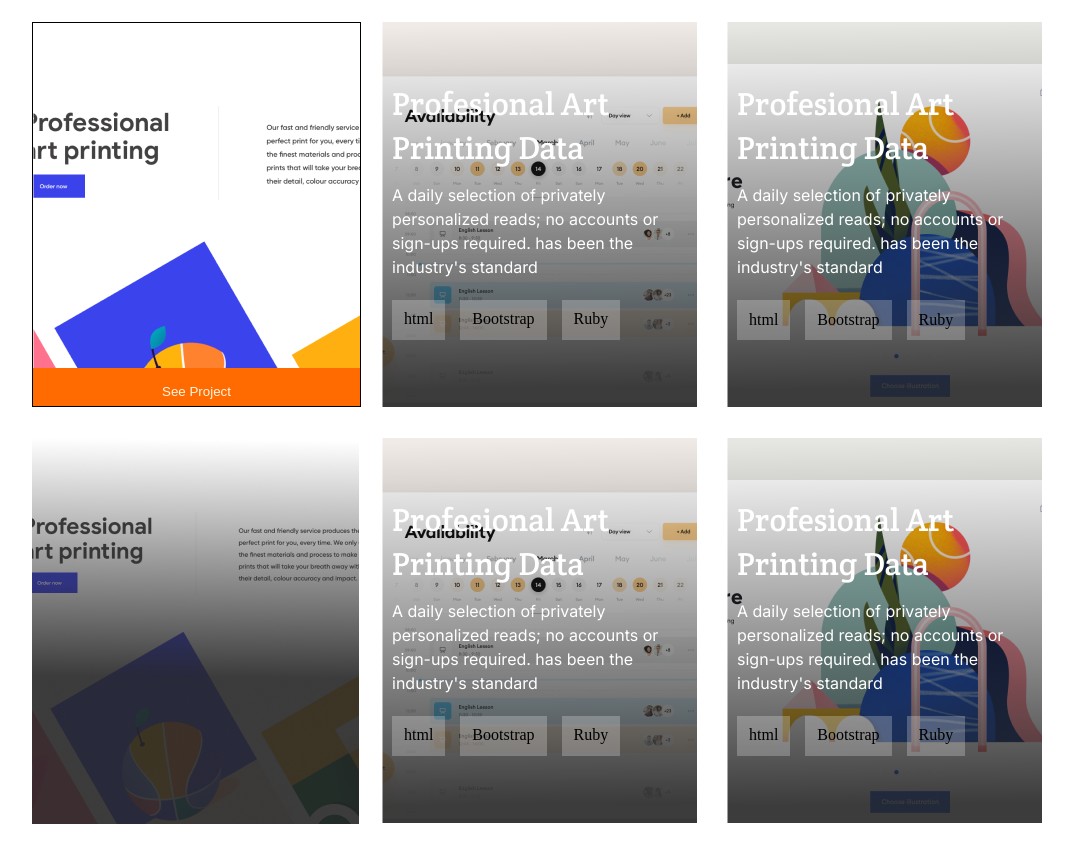
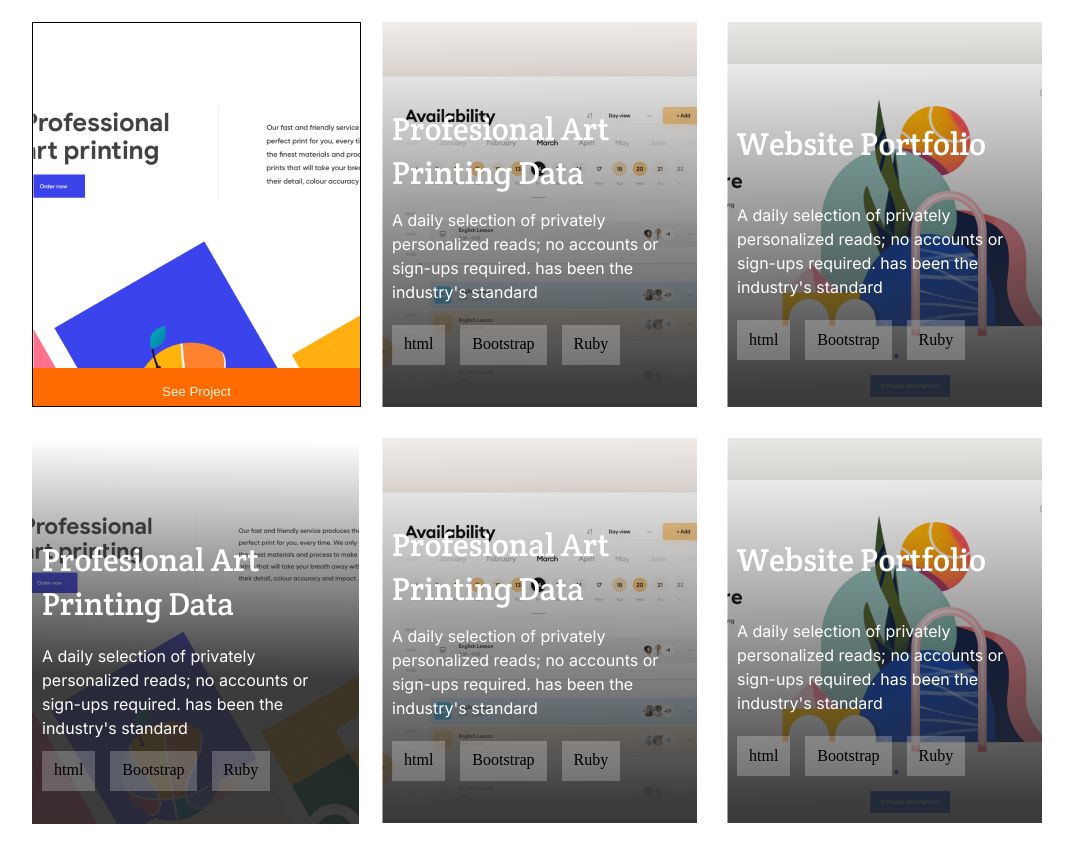
Before and after one commit to 3nityGitHub/Mobile-portfolio-setup, a website: page index.html in a window 1280 px wide. Shown: the part 1560-2401 px from the top of the page, without its empty margins (117-1190 px from the left). Drawn offline with Linux system fonts and the light colour scheme.

Commit message:
"Adjust index.html and style.css file"

```diff
--- a/index.html
+++ b/index.html
@@ -77,6 +77,7 @@
 
    <div class="second_project">
     <h3 class="second_project_title">Profesional Art Printing Data</h3>
+    <h3 class="second_project_dtitle">Website Portfolio</h3>
     <p class="second_project_content">A daily selection of privately personalized reads; no accounts or sign-ups required. has been the industry's standard</p>
     <ul class="second_project_skill_list flex">
       <li class="second_project_skills flex">html</li>
@@ -115,24 +116,24 @@
 
   <div class="second_project">
     <h3 class="second_project_title">Profesional Art Printing Data</h3>
+    <h3 class="second_project_dtitle">Website Portfolio</h3>
     <p class="second_project_content">A daily selection of privately personalized reads; no accounts or sign-ups required. has been the industry's standard</p>
     <ul class="second_project_skill_list flex">
-      <li class="second_project_skills">html</li>
-      <li class="second_project_skills">Bootstrap</li>
-      <li class="second_project_skills">Ruby</li>
+      <li class="second_project_skills flex">html</li>
+      <li class="second_project_skills flex">Bootstrap</li>
+      <li class="second_project_skills flex">Ruby</li>
     </ul>
     <button class="see_project_works2">See Project</button>
-  </div>
-
+   </div>
 
 
    <div class="third_project_mobile">
-    <h3 class="third_project_title">Profesional Art Printing Data</h3>
-    <p class="third_project_content">A daily selection of privately personalized reads; no accounts or sign-ups required. has been the industry's standard</p>
-    <ul class="third_project_skill_list flex">
-      <li class="third_project_skills">html</li>
-      <li class="third_project_skills">Bootstrap</li>
-      <li class="third_project_skills">Ruby</li>
+    <h3 class="third_project_mtitle">Profesional Art Printing Data</h3>
+    <p class="third_project_mcontent">A daily selection of privately personalized reads; no accounts or sign-ups required. has been the industry's standard</p>
+    <ul class="third_project_mskill_list flex">
+      <li class="third_project_mskills">html</li>
+      <li class="third_project_mskills">Bootstrap</li>
+      <li class="third_project_mskills">Ruby</li>
     </ul>
 
        <button class="see_project_button">See Project</button>
--- a/styles.css
+++ b/styles.css
@@ -103,7 +103,7 @@
 }
 
 .content {
-  width: 327px;
+  width: 369px;
   height: 123px;
   font-family: 'Poppins', sans-serif;
   font-style: normal;
@@ -274,7 +274,8 @@
 
 .first_project_title,
 .second_project_title,
-.third_project_title {
+.third_project_title,
+.third_project_mtitle {
   width: 295px;
   height: 81px;
   font-family: 'Crete Round', sans-serif;
@@ -288,7 +289,8 @@
 
 .first_project_content,
 .second_project_content,
-.third_project_content {
+.third_project_content,
+.third_project_mcontent {
   width: 295px;
   height: 87px;
   font-family: 'Inter', sans-serif;
@@ -302,7 +304,8 @@
 
 .first_project_skill_list,
 .second_project_skill_list,
-.third_project_skill_list {
+.third_project_skill_list,
+.third_project_mskill_list {
   flex-direction: row;
   align-items: center;
   gap: 5px;
@@ -310,11 +313,13 @@
   height: 40px;
   list-style: none;
   margin-top: 70px;
+  color: #fff 24%;
 }
 
 .first_project_skills,
 .second_project_skills,
-.third_project_skills {
+.third_project_skills,
+.third_project_mskills {
   align-items: center;
   padding: 10px 12px;
   width: 261px;
@@ -728,6 +733,21 @@
     display: none;
   }
 
+  .nav_brand {
+    width: 100%;
+    height: 24px;
+    font-family: 'Roboto', sans-serif;
+    font-style: normal;
+    font-weight: 700;
+    font-size: 18px;
+    line-height: 24px;
+    display: flex;
+    align-items: center;
+    text-align: center;
+    color: #fff;
+    margin-left: 150px;
+  }
+
   .social_media_group {
     flex-direction: column;
     justify-content: space-between;
@@ -737,7 +757,12 @@
   }
 
   .main_section_div {
+    width: 566px;
     margin-left: 130px;
+  }
+
+  .h2_title {
+    width: 566px;
   }
 
   .main_section {
@@ -787,7 +812,7 @@
   }
 
   .multi_story {
-    width: 327px;
+    width: 448px;
     height: 52px;
     font-family: 'Crete Round', sans-serif;
     font-style: normal;
@@ -804,7 +829,7 @@
   .recent_work_text {
     margin-top: 25px;
     margin-left: 720px;
-    width: 327px;
+    width: 448px;
     height: 147px;
     font-family: 'Inter', sans-serif;
     font-style: normal;
@@ -921,6 +946,62 @@
 
   .third_project_title {
     display: none;
+  }
+
+  .first_project_title,
+  .third_project_title,
+  .third_project_mtitle {
+    width: 295px;
+    height: 81px;
+    font-family: 'Crete Round', sans-serif;
+    font-style: normal;
+    font-weight: 400;
+    font-size: 32px;
+    line-height: 44px;
+    color: #fff;
+    margin-top: 85px;
+  }
+
+  .second_project_title {
+    display: none;
+  }
+
+  .second_project_dtitle {
+    width: 295px;
+    height: 21px;
+    font-family: 'Crete Round', sans-serif;
+    font-style: normal;
+    font-weight: 400;
+    font-size: 32px;
+    line-height: 44px;
+    color: #fff;
+    margin: 100px 10px;
+  }
+
+  .first_project_skill_list,
+  .second_project_skill_list,
+  .third_project_skill_list,
+  .third_project_mskill_list {
+    flex-direction: row;
+    align-items: center;
+    gap: 5px;
+    width: 236px;
+    height: 40px;
+    list-style: none;
+    margin-top: 70px;
+    color: #fff 24%;
+  }
+
+  .first_project_skills,
+  .second_project_skills,
+  .third_project_skills,
+  .third_project_mskills {
+    align-items: center;
+    padding: 10px 12px;
+    width: 261px;
+    height: 40px;
+    background: rgba(255, 255, 255, 0.24);
+    margin-left: 10px;
   }
 
   .About_me {
@@ -1137,4 +1218,47 @@
   .see_project_button {
     display: none;
   }
+
+  .third_project_mtitle {
+    width: 337px;
+    height: 81px;
+    font-family: 'Crete Round', sans-serif;
+    font-style: normal;
+    font-weight: 400;
+    font-size: 32px;
+    line-height: 44px;
+    color: #fff;
+    margin-top: 100px;
+  }
+
+  .third_project_mcontent {
+    width: 295px;
+    height: 87px;
+    font-family: 'Inter', sans-serif;
+    font-style: normal;
+    font-weight: 400;
+    font-size: 16px;
+    line-height: 24px;
+    color: #fff;
+    margin: -35px 10px;
+  }
+
+  .third_project_mskill_list {
+    flex-direction: row;
+    align-items: center;
+    gap: 5px;
+    width: 236px;
+    height: 40px;
+    list-style: none;
+    color: #fff 24%;
+  }
+
+  .third_project_mskills {
+    align-items: center;
+    padding: 10px 12px;
+    width: 261px;
+    height: 40px;
+    background: rgba(255, 255, 255, 0.24);
+    margin: 0 0 30px 10px;
+  }
 }
```
